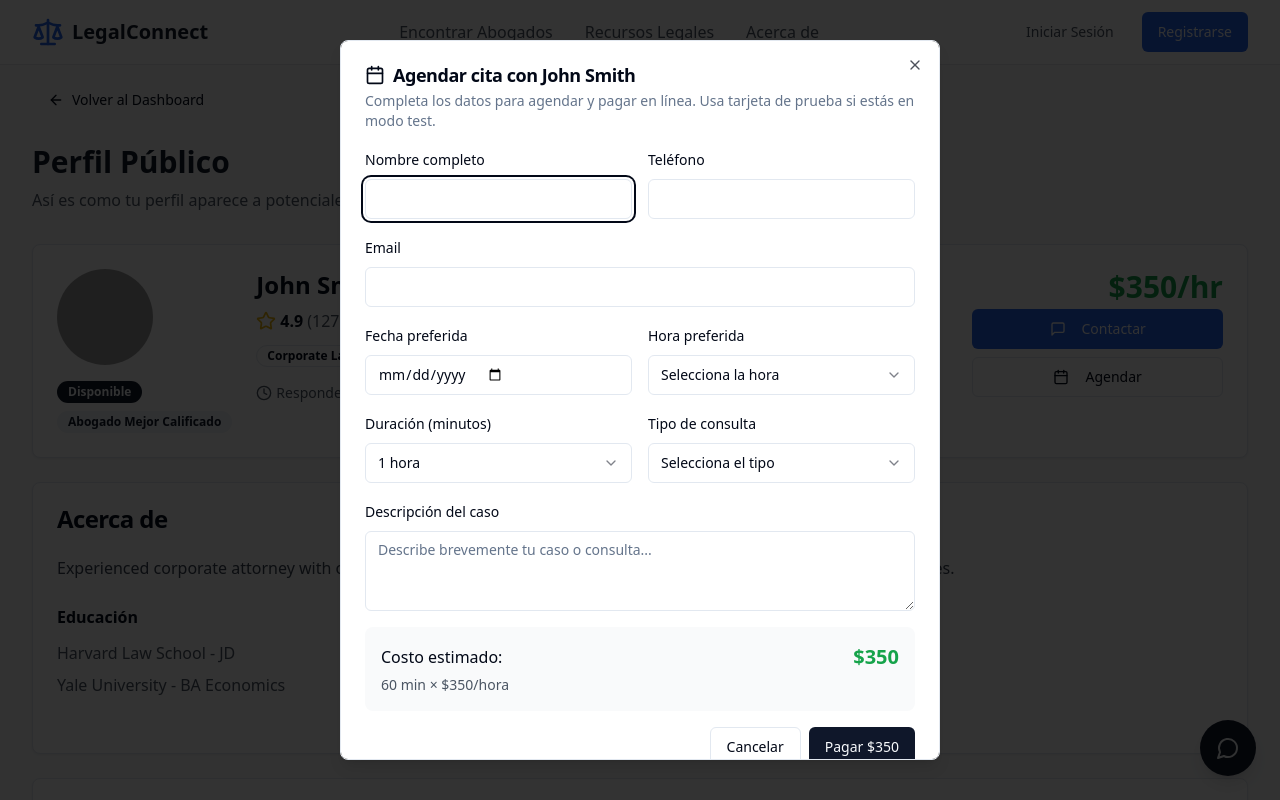
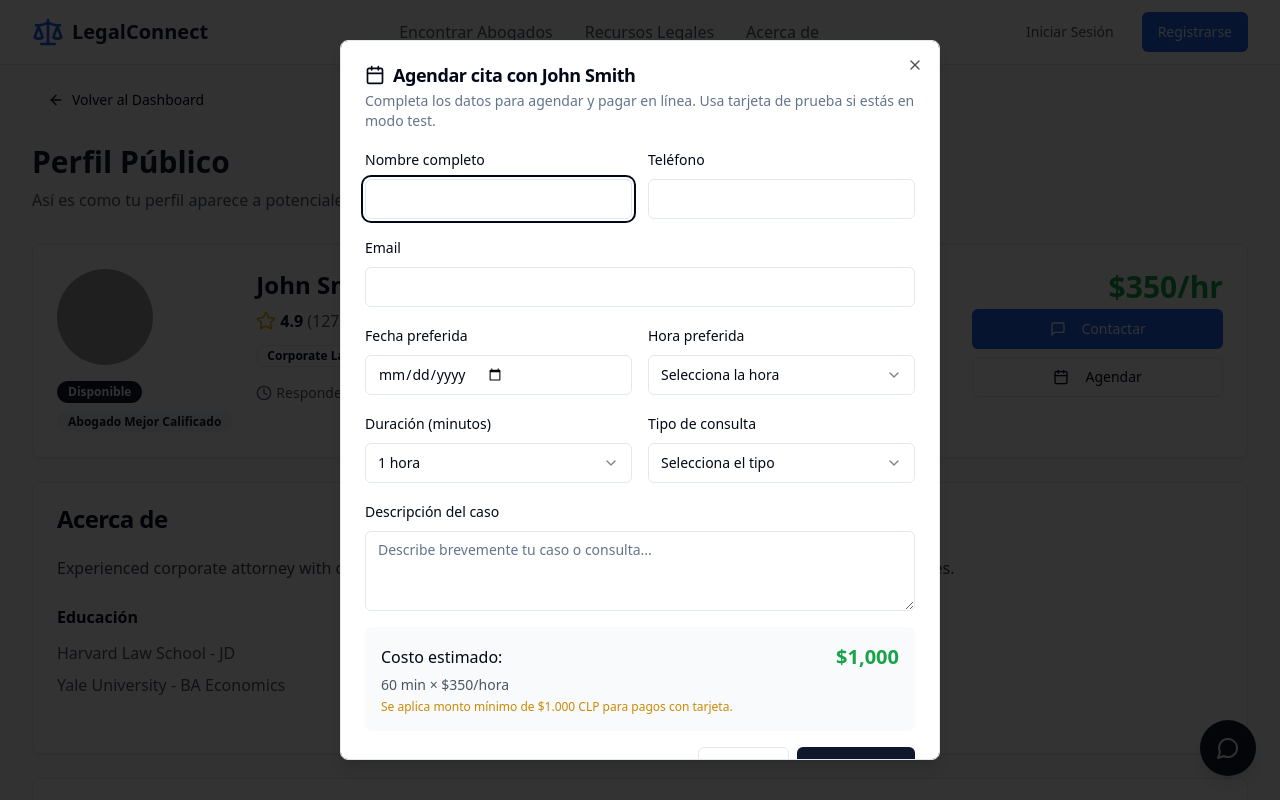
Before and after one commit to gigfmedia/upLegal, a React (Vite) app: page /profile in a window 1280 px wide. Both pictures are taken after a click on the button "Agendar". Shown: the top 800 px of the page. Built offline with nearby package versions, Linux system fonts and the light colour scheme; grey boxes are pictures that could not be loaded.

Commit message:
Fix: Adjust payment amount for Stripe

```diff
--- a/src/components/ScheduleModal.tsx
+++ b/src/components/ScheduleModal.tsx
@@ -59,7 +59,7 @@ export function ScheduleModal({ isOpen, onClose, lawyerName, hourlyRate, lawyerI
 
     try {
       // CLP es moneda sin decimales; enviar el monto total sin convertir a centavos
-      const totalAmount = Math.round(estimatedCost);
+      const totalAmount = chargeAmount;
 
       const { data, error } = await supabase.functions.invoke('create-payment', {
         body: {
@@ -123,6 +123,8 @@ export function ScheduleModal({ isOpen, onClose, lawyerName, hourlyRate, lawyerI
 
   // Calculate estimated cost
   const estimatedCost = (parseInt(formData.duration || "60") / 60) * hourlyRate;
+  const MIN_AMOUNT_CLP = 1000;
+  const chargeAmount = Math.max(Math.round(estimatedCost), MIN_AMOUNT_CLP);
 
   return (
     <Dialog open={isOpen} onOpenChange={onClose}>
@@ -257,12 +259,17 @@ export function ScheduleModal({ isOpen, onClose, lawyerName, hourlyRate, lawyerI
             <div className="flex justify-between items-center">
               <span className="font-medium">Costo estimado:</span>
               <span className="text-xl font-bold text-green-600">
-                ${estimatedCost.toLocaleString()}
+                ${chargeAmount.toLocaleString()}
               </span>
             </div>
-            <p className="text-sm text-gray-600 mt-1">
-              {formData.duration} min × ${hourlyRate}/hora
-            </p>
+              <p className="text-sm text-gray-600 mt-1">
+                {formData.duration} min × ${hourlyRate}/hora
+              </p>
+              {chargeAmount > estimatedCost && (
+                <p className="text-xs text-yellow-600 mt-1">
+                  Se aplica monto mínimo de $1.000 CLP para pagos con tarjeta.
+                </p>
+              )}
           </div>
 
           <div className="flex justify-end space-x-2">
@@ -273,7 +280,7 @@ export function ScheduleModal({ isOpen, onClose, lawyerName, hourlyRate, lawyerI
               type="submit"
               disabled={isProcessing}
             >
-              {isProcessing ? "Procesando..." : `Pagar $${estimatedCost.toLocaleString()}`}
+              {isProcessing ? "Procesando..." : `Pagar $${chargeAmount.toLocaleString()}`}
             </Button>
           </div>
         </form>
```
Also changed, not shown: 1 other file (tests, documents, lock files or other folders).
